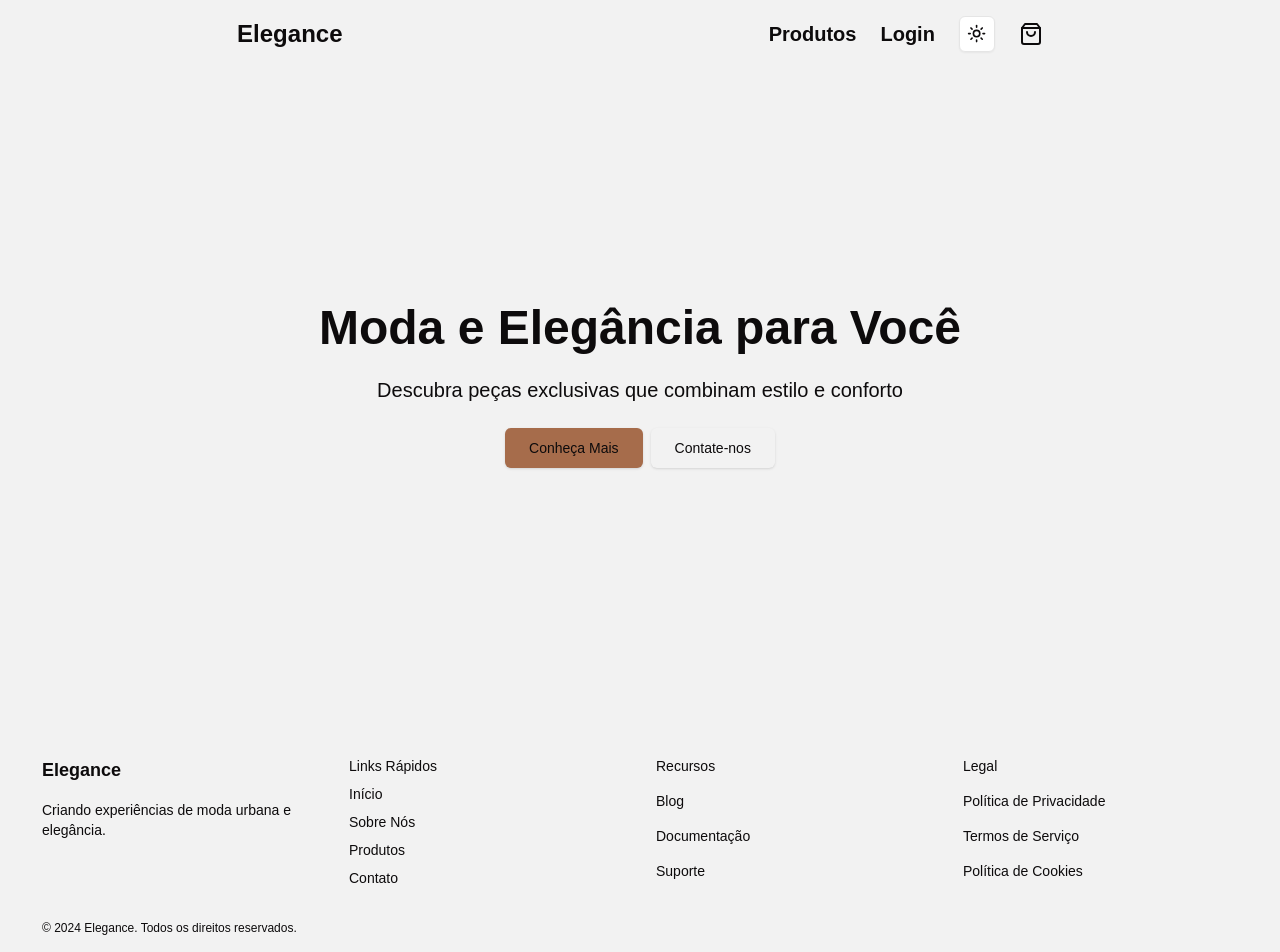
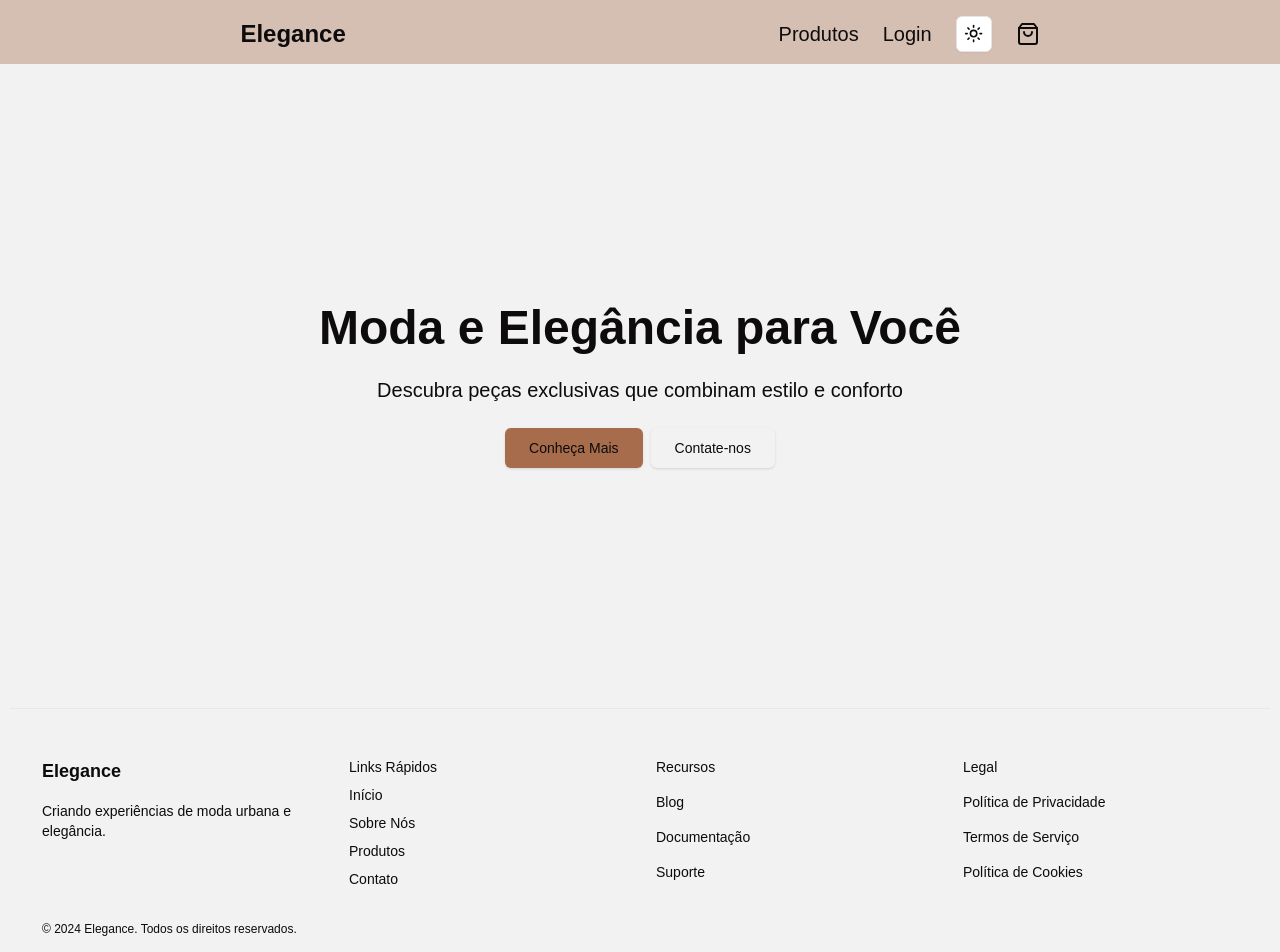
Before and after one commit to Miguelluisdev/elegance, a Next.js app: page / in a window 1280 px wide. Shown: the top 952 px of the page. Built offline with nearby package versions, Linux system fonts and the light colour scheme; a web font is replaced by a local one.

Commit message:
refactor: styles in navbar and footer

```diff
--- a/src/components/Navbar.tsx
+++ b/src/components/Navbar.tsx
@@ -38,7 +38,7 @@ export const Navbar = () => {
 
   return (
     <header
-      className={`sticky top-0 left-0 w-full h-16 z-50 transition-transform duration-300 ${
+      className={`sticky top-0 left-0 w-full bg-[#a66c4b60] h-16 z-50 transition-transform duration-300 ${
         isVisible ? "translate-y-0" : "-translate-y-full"
       }`}
     >
@@ -49,14 +49,14 @@ export const Navbar = () => {
           </Link>
           <div className="hidden lg:flex lg:items-center lg:space-x-6">
             <Link
-              href="/cu"
-              className={`buttonVariants({variant:"ghost"}) text-xl font-bold  `}
+              href="/clothes"
+              className={`buttonVariants({variant:"ghost"}) text-xl `}
             >
               Produtos
             </Link>
             <Link
               href="/sign-in"
-              className={`buttonVariants({variant:"ghost"}) text-xl font-bold  `}
+              className={`buttonVariants({variant:"ghost"}) text-xl  `}
             >
               {" "}
               Login
@@ -81,7 +81,7 @@ export const Navbar = () => {
                         href="/cu"
                         className={`buttonVariants({variant:"ghost"}) text-xl font-bold  `}
                       >
-                        Produtos
+                        Roupas
                       </Link>
                       <Link
                         href="/sign-in"
--- a/src/components/footer.tsx
+++ b/src/components/footer.tsx
@@ -4,7 +4,7 @@ import { MaxWidthWrapper } from "./max-width-wrapper"
 export const Footer = () => {
   return (
     <MaxWidthWrapper>
-      <footer className="bg-muted py-6 h-full mt-28  md:py-12 w-full">
+      <footer className="bg-muted py-6 h-full border-t  mt-28  md:py-12 w-full">
         <div className="container max-w-7xl grid grid-cols-1 sm:grid-cols-2 md:grid-cols-4 gap-8">
           <div className="flex flex-col gap-4">
             <Link href="/" className="flex items-center gap-2" prefetch={false}>
```
